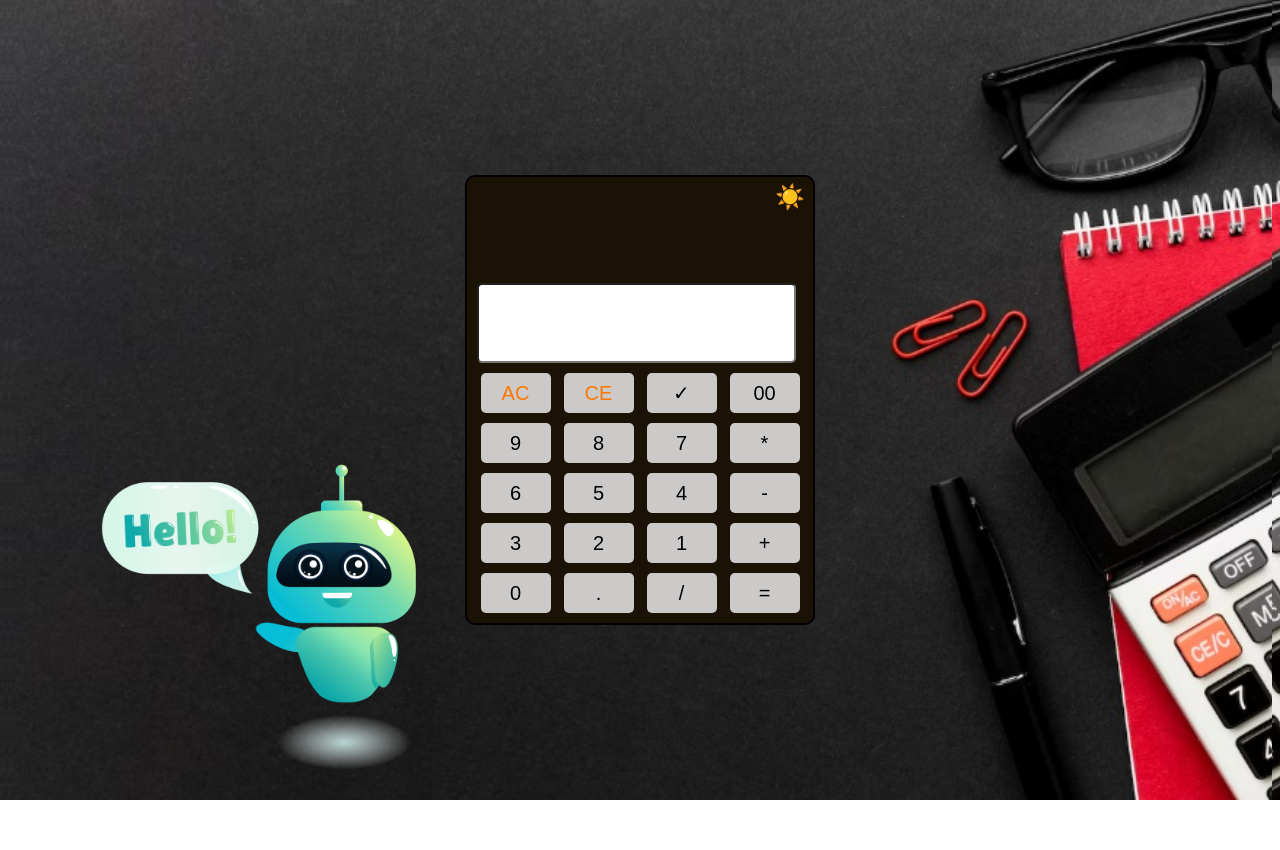
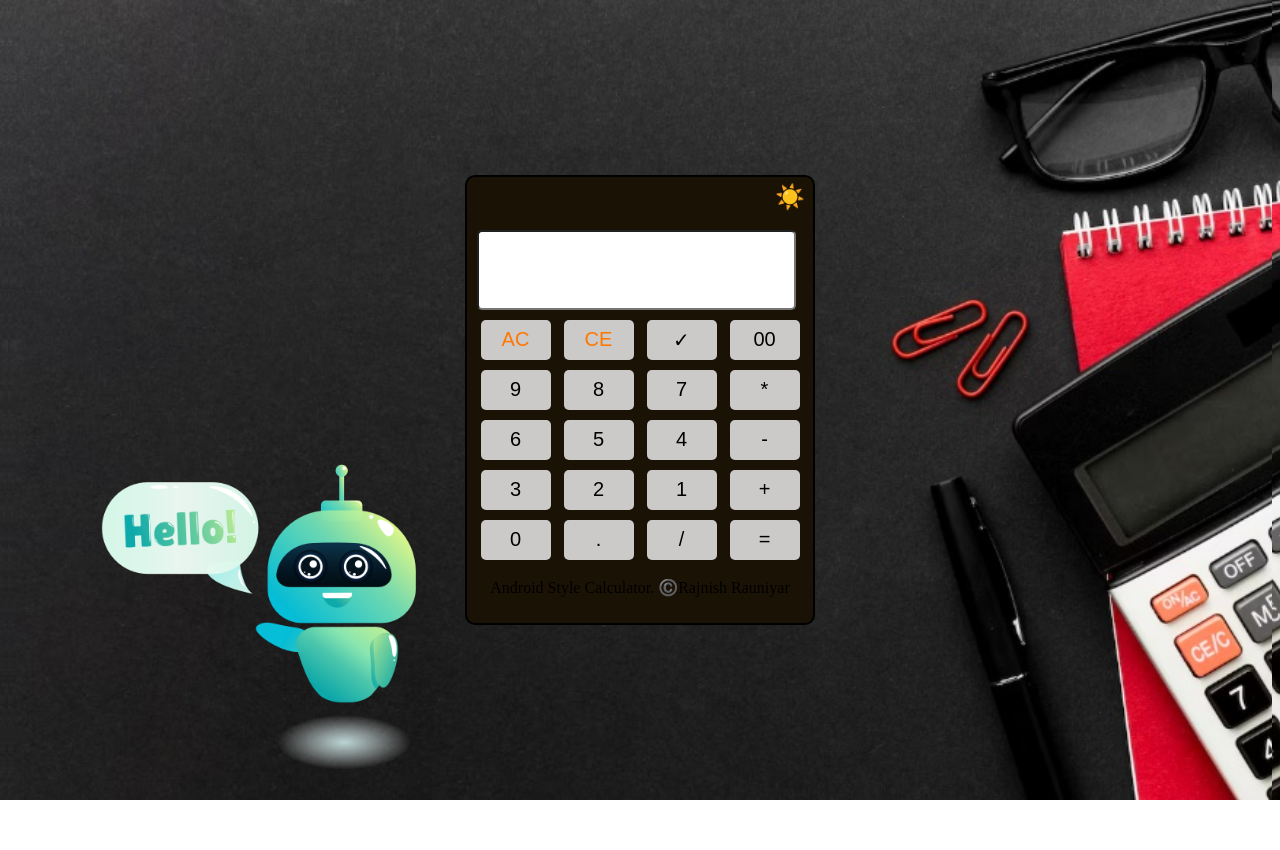
Before and after one commit to rajnish90/Android-Style-Web-Calculator, a plain HTML site: page index.html in a window 1280 px wide. Drawn offline with Linux system fonts and the light colour scheme.

Commit message:
Update index.html

```diff
--- a/index.html
+++ b/index.html
@@ -50,6 +50,9 @@
         <button> =</button>
     </div>
    </div>
+  <div class="footer">
+        <p>Android Style Calculator. ©️Rajnish Rauniyar</p>
+  </div>
  <img src="download.png" alt="">
 </body>
   <script src="calculatorScript.js" defer></script>
```
